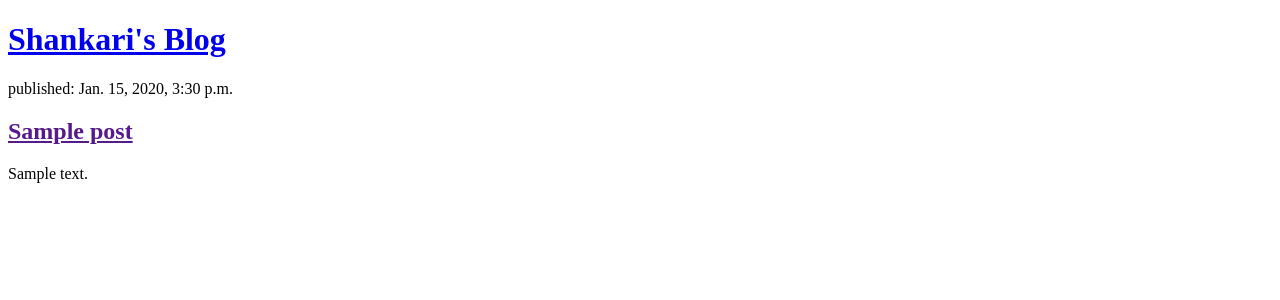
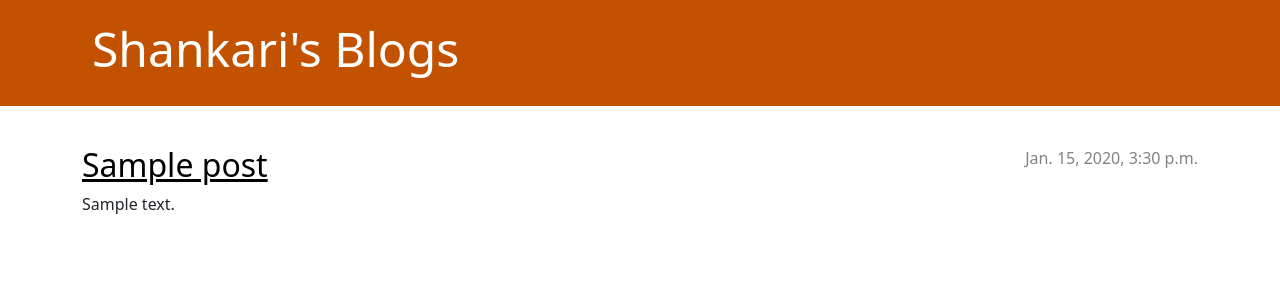
Before and after one commit to shankari309/my-first-blog, a Django app: page / in a window 1280 px wide. Shown: the top 300 px of the page. Run offline with Django 4.2, Linux system fonts and the light colour scheme; tables that the repository leaves empty hold one stand-in row (values such as "Sample post").

Commit message:
Added view and template for detailed blog post as well as CSS for the site.

```diff
--- /dev/null
+++ b/blog/static/css/blog.css
@@ -0,0 +1,65 @@
+.page-header {
+    background-color: #C25100;
+    margin-top: 0;
+    margin-bottom: 40px;
+    padding: 20px 20px 20px 40px;
+}
+
+.page-header h1,
+.page-header h1 a,
+.page-header h1 a:visited,
+.page-header h1 a:active {
+    color: #ffffff;
+    font-size: 36pt;
+    text-decoration: none;
+}
+
+
+
+.date {
+    color: #828282;
+}
+
+.save {
+    float: right;
+}
+
+.post-form textarea,
+.post-form input {
+    width: 100%;
+}
+
+.top-menu,
+.top-menu:hover,
+.top-menu:visited {
+    color: #ffffff;
+    float: right;
+    font-size: 26pt;
+    margin-right: 20px;
+}
+
+.post {
+    margin-bottom: 70px;
+}
+
+.post h2 a,
+.post h2 a:visited {
+    color: #000000;
+}
+
+.post > .date,
+.post > .actions {
+    float: right;
+}
+
+.btn-secondary,
+.btn-secondary:visited {
+    color: #C25100;
+    background: none;
+    border-color: #C25100;
+}
+
+.btn-secondary:hover {
+    color: #FFFFFF;
+    background-color: #C25100;
+}
--- /dev/null
+++ b/blog/templates/blog/base.html
@@ -0,0 +1,25 @@
+{% load static %}
+<!DOCTYPE html>
+<html>
+    <head>
+        <title>Shankari's blog</title>
+        <link rel="stylesheet" href="https://cdn.jsdelivr.net/npm/bootstrap@5.1.3/dist/css/bootstrap.min.css" integrity="sha384-1BmE4kWBq78iYhFldvKuhfTAU6auU8tT94WrHftjDbrCEXSU1oBoqyl2QvZ6jIW3" crossorigin="anonymous">
+
+        <link rel="stylesheet" href="{% static 'css/blog.css' %}">
+    </head>
+    <body>
+        <header class="page-header">
+          <div class="container">
+              <h1><a href="/">Shankari's Blogs</a></h1>
+          </div>
+        </header>
+        <main class="container">
+            <div class="row">
+                <div class="col">
+                {% block content %}
+                {% endblock %}
+                </div>
+            </div>
+        </main>
+    </body>
+</html>
--- a/blog/templates/blog/post_list.html
+++ b/blog/templates/blog/post_list.html
@@ -1,20 +1,13 @@
-<!DOCTYPE html>
-<html>
-    <head>
-        <title>
-            Shankari's blog
-        </title>
-    </head>
-    <body>
-        <header>
-            <h1><a href ="/">Shankari's Blog</a></h1>
-        </header>
-        {% for post in posts %}
-    <article>
-        <time>published: {{ post.published_date }}</time>
-        <h2><a href="">{{ post.title }}</a></h2>
-        <p>{{ post.text|linebreaksbr }}</p>
-    </article>
-{% endfor %}
-    </body>
-</html>
+{% extends 'blog/base.html' %}
+
+{% block content %}
+    {% for post in posts %}
+        <article class="post">
+            <time class="date">
+                {{ post.published_date }}
+            </time>
+            <h2><a href="{% url 'post_detail' pk=post.pk %}">{{ post.title }}</a></h2>
+            <p>{{ post.text|linebreaksbr }}</p>
+        </article>
+    {% endfor %}
+{% endblock %}
--- a/blog/urls.py
+++ b/blog/urls.py
@@ -1,6 +1,7 @@
 from django.urls import path
 from . import views
 
-urlpatterns={
+urlpatterns=[
     path('',views.post_list,name='post_list'),
-}
+    path('post/<int:pk>/', views.post_detail, name='post_detail')
+]
--- a/blog/views.py
+++ b/blog/views.py
@@ -1,8 +1,13 @@
 from django.shortcuts import render
 from django.utils import timezone
 from .models import Post
+from django.shortcuts import render, get_object_or_404
 
 # Create your views here.
 def post_list(request):
     posts=Post.objects.filter(published_date__lte=timezone.now()).order_by('published_date')
     return render(request,'blog/post_list.html',{'posts':posts})
+def post_detail(request, pk):
+    Post.objects.get(pk=pk)
+    post = get_object_or_404(Post, pk=pk)
+    return render(request, 'blog/post_detail.html', {'post': post})
```
Also changed, not shown: blog/templates/blog/post_detail.html (added, +13 -0 lines).
